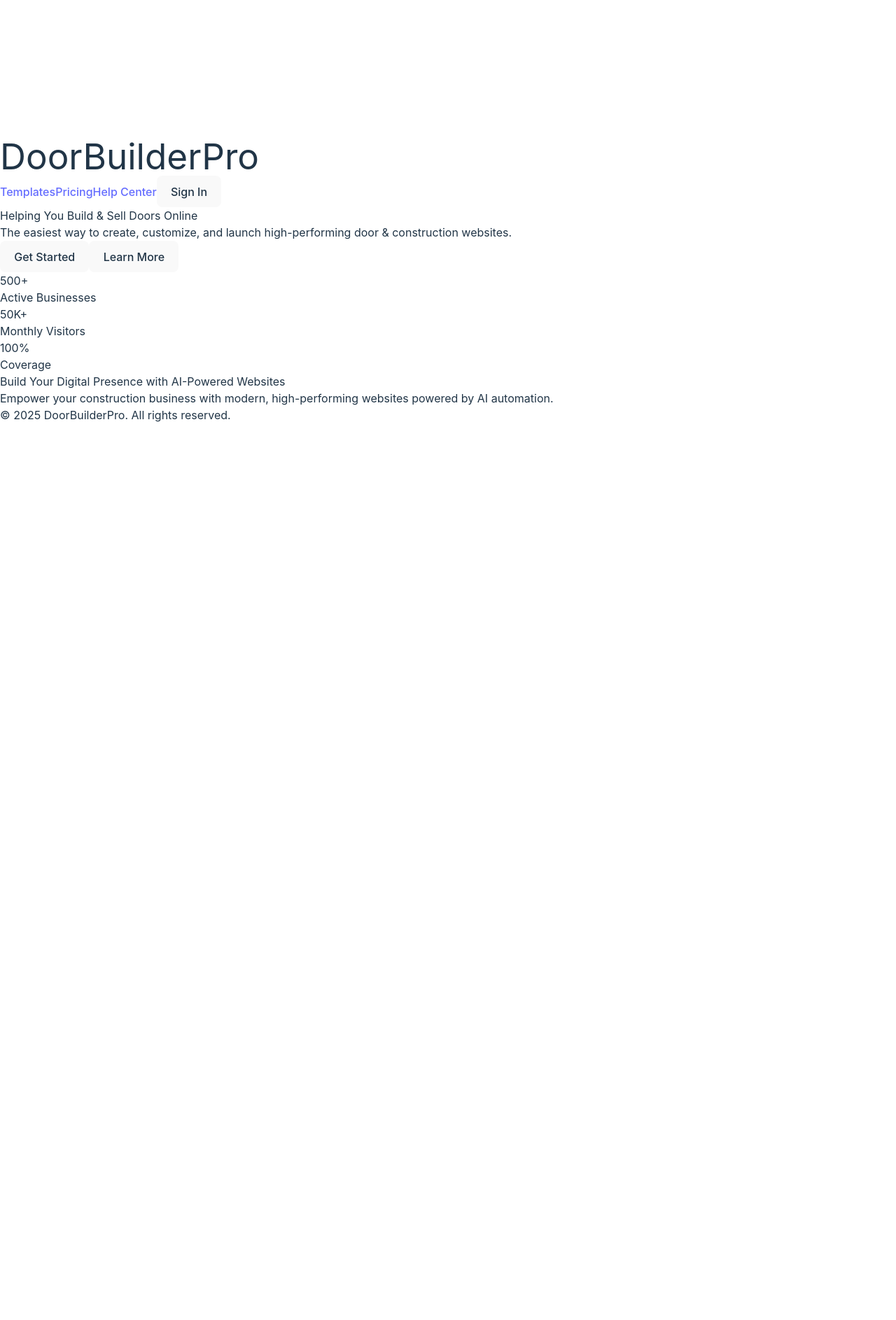
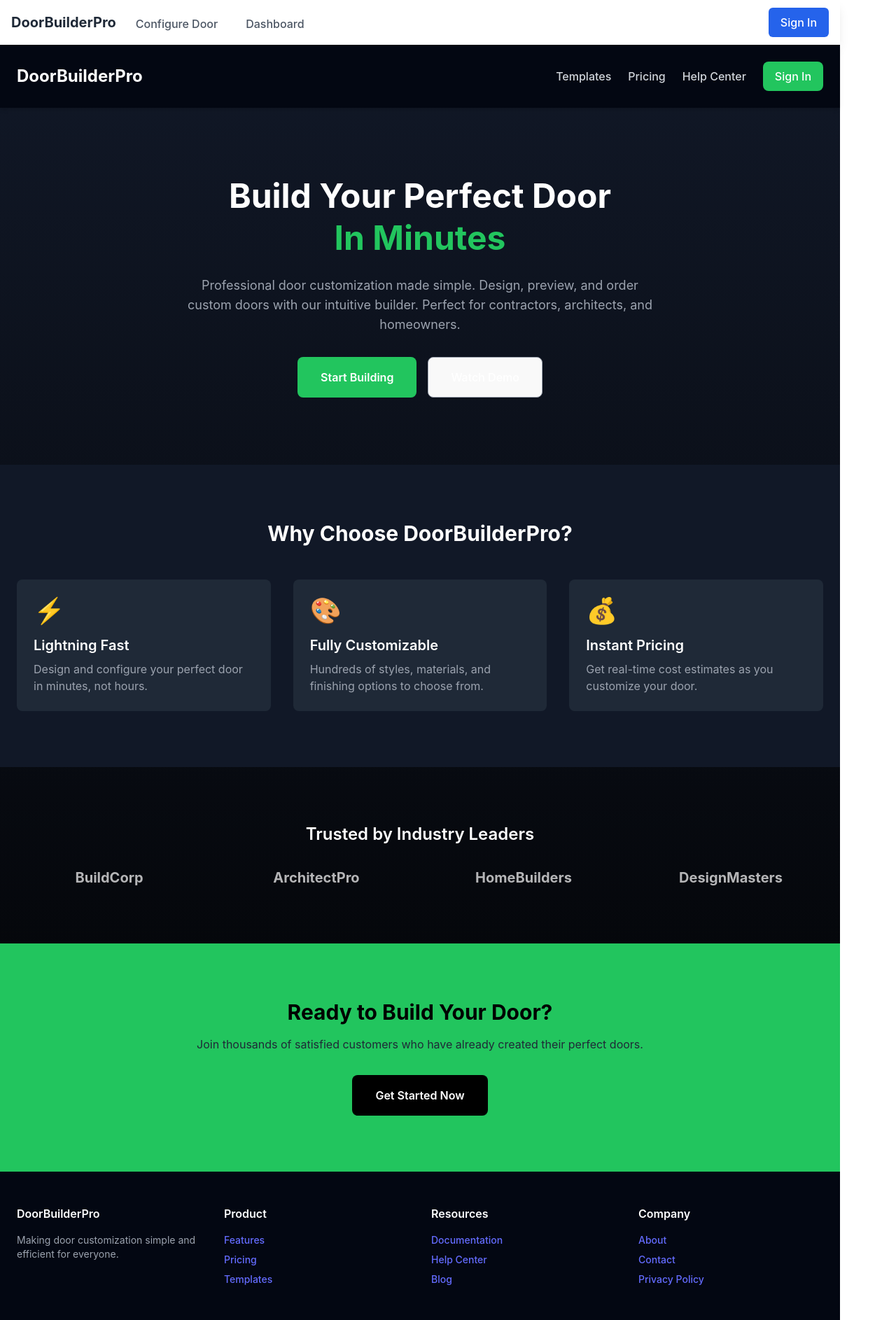
Before and after one commit to WeBoost/DoorBuilderPro, a React (Vite) app: page / in a window 1280 px wide. Shown: the whole page at 70% size. Before the commit the page ends 800 px from the top, so only its background shows below. Built offline with nearby package versions, Linux system fonts and the light colour scheme.

Commit message:
Enhance Home page design and add new routes for DoorConfigurator and Dashboard

```diff
--- a/package.json
+++ b/package.json
@@ -18,7 +18,6 @@
   },
   "devDependencies": {
     "@eslint/js": "^9.17.0",
-    "@tailwindcss/postcss": "^4.0.0",
     "@types/react": "^18.3.18",
     "@types/react-dom": "^18.3.5",
     "@vitejs/plugin-react": "^4.3.4",
@@ -28,7 +27,7 @@
     "eslint-plugin-react-refresh": "^0.4.16",
     "globals": "^15.14.0",
     "postcss": "^8.5.1",
-    "tailwindcss": "3.3.3",
+    "tailwindcss": "^3.3.3",
     "typescript": "~5.6.2",
     "typescript-eslint": "^8.18.2",
     "vite": "^6.0.5"
--- a/postcss.config.js
+++ b/postcss.config.js
@@ -1,6 +1,6 @@
 export default {
     plugins: {
-      '@tailwindcss/postcss': {},
+      tailwindcss: {},
       autoprefixer: {},
     },
   };
--- a/src/App.tsx
+++ b/src/App.tsx
@@ -1,13 +1,20 @@
 import React from 'react';
 import { BrowserRouter as Router, Route, Routes } from 'react-router-dom';
 import Home from './components/Home';
+import DoorConfigurator from './components/DoorConfigurator';
+import Layout from './components/Layout';
+import Dashboard from './components/Dashboard';
 
 const App: React.FC = () => {
   return (
     <Router>
-      <Routes>
-        <Route path="/" element={<Home />} />
-      </Routes>
+      <Layout>
+        <Routes>
+          <Route path="/" element={<Home />} />
+          <Route path="/configure" element={<DoorConfigurator />} />
+          <Route path="/dashboard" element={<Dashboard />} />
+        </Routes>
+      </Layout>
     </Router>
   );
 };
--- a/src/components/Home.tsx
+++ b/src/components/Home.tsx
@@ -16,43 +16,106 @@ const Home: React.FC = () => {
 
       {/* Hero Section */}
       <section className="text-center py-24 px-6">
-        <h2 className="text-4xl font-bold">Helping You Build & Sell Doors Online</h2>
-        <p className="text-gray-400 mt-4 max-w-xl mx-auto">
-          The easiest way to create, customize, and launch high-performing door & construction websites.
+        <h2 className="text-5xl font-bold leading-tight">
+          Build Your Perfect Door<br />
+          <span className="text-green-500">In Minutes</span>
+        </h2>
+        <p className="text-gray-400 mt-6 max-w-2xl mx-auto text-lg">
+          Professional door customization made simple. Design, preview, and order custom doors
+          with our intuitive builder. Perfect for contractors, architects, and homeowners.
         </p>
-        <div className="mt-6 flex justify-center gap-4">
-          <button className="bg-green-500 px-6 py-3 rounded-lg text-white">Get Started</button>
-          <button className="border border-gray-400 px-6 py-3 rounded-lg text-white">Learn More</button>
-        </div>
-      </section>
-
-      {/* Stats Section */}
-      <section className="flex justify-around bg-gray-800 py-12 text-center">
-        <div>
-          <h3 className="text-3xl font-bold">500+</h3>
-          <p className="text-gray-400">Active Businesses</p>
-        </div>
-        <div>
-          <h3 className="text-3xl font-bold">50K+</h3>
-          <p className="text-gray-400">Monthly Visitors</p>
-        </div>
-        <div>
-          <h3 className="text-3xl font-bold">100%</h3>
-          <p className="text-gray-400">Coverage</p>
+        <div className="mt-8 flex justify-center gap-4">
+          <button className="bg-green-500 px-8 py-4 rounded-lg text-white font-semibold hover:bg-green-600 transition-colors">
+            Start Building
+          </button>
+          <button className="border border-gray-400 px-8 py-4 rounded-lg text-white hover:bg-white hover:text-black transition-colors">
+            Watch Demo
+          </button>
         </div>
       </section>
 
       {/* Features Section */}
-      <section className="text-center py-24 px-6">
-        <h2 className="text-4xl font-bold">Build Your Digital Presence with <span className="text-green-400">AI-Powered Websites</span></h2>
-        <p className="text-gray-400 mt-4 max-w-xl mx-auto">
-          Empower your construction business with modern, high-performing websites powered by AI automation.
-        </p>
+      <section className="py-20 px-6 bg-gray-900">
+        <div className="max-w-6xl mx-auto">
+          <h3 className="text-3xl font-bold text-center mb-12">Why Choose DoorBuilderPro?</h3>
+          <div className="grid md:grid-cols-3 gap-8">
+            <div className="p-6 rounded-lg bg-gray-800">
+              <div className="text-green-500 text-4xl mb-4">⚡</div>
+              <h4 className="text-xl font-semibold mb-2">Lightning Fast</h4>
+              <p className="text-gray-400">Design and configure your perfect door in minutes, not hours.</p>
+            </div>
+            <div className="p-6 rounded-lg bg-gray-800">
+              <div className="text-green-500 text-4xl mb-4">🎨</div>
+              <h4 className="text-xl font-semibold mb-2">Fully Customizable</h4>
+              <p className="text-gray-400">Hundreds of styles, materials, and finishing options to choose from.</p>
+            </div>
+            <div className="p-6 rounded-lg bg-gray-800">
+              <div className="text-green-500 text-4xl mb-4">💰</div>
+              <h4 className="text-xl font-semibold mb-2">Instant Pricing</h4>
+              <p className="text-gray-400">Get real-time cost estimates as you customize your door.</p>
+            </div>
+          </div>
+        </div>
+      </section>
+
+      {/* Social Proof Section */}
+      <section className="py-20 px-6">
+        <div className="max-w-6xl mx-auto text-center">
+          <h3 className="text-2xl font-semibold mb-8">Trusted by Industry Leaders</h3>
+          <div className="grid grid-cols-2 md:grid-cols-4 gap-8 items-center opacity-70">
+            <div className="text-xl font-bold">BuildCorp</div>
+            <div className="text-xl font-bold">ArchitectPro</div>
+            <div className="text-xl font-bold">HomeBuilders</div>
+            <div className="text-xl font-bold">DesignMasters</div>
+          </div>
+        </div>
+      </section>
+
+      {/* CTA Section */}
+      <section className="py-20 px-6 bg-green-500">
+        <div className="max-w-4xl mx-auto text-center">
+          <h3 className="text-3xl font-bold text-black mb-4">Ready to Build Your Door?</h3>
+          <p className="text-gray-800 mb-8">
+            Join thousands of satisfied customers who have already created their perfect doors.
+          </p>
+          <button className="bg-black text-white px-8 py-4 rounded-lg font-semibold hover:bg-gray-900 transition-colors">
+            Get Started Now
+          </button>
+        </div>
       </section>
 
       {/* Footer */}
-      <footer className="bg-gray-950 text-center py-6 text-gray-400">
-        &copy; {new Date().getFullYear()} DoorBuilderPro. All rights reserved.
+      <footer className="bg-gray-950 text-gray-400 py-12 px-6">
+        <div className="max-w-6xl mx-auto grid md:grid-cols-4 gap-8">
+          <div>
+            <h4 className="text-white font-semibold mb-4">DoorBuilderPro</h4>
+            <p className="text-sm">Making door customization simple and efficient for everyone.</p>
+          </div>
+          <div>
+            <h4 className="text-white font-semibold mb-4">Product</h4>
+            <ul className="space-y-2 text-sm">
+              <li><a href="#" className="hover:text-white">Features</a></li>
+              <li><a href="#" className="hover:text-white">Pricing</a></li>
+              <li><a href="#" className="hover:text-white">Templates</a></li>
+            </ul>
+          </div>
+          <div>
+            <h4 className="text-white font-semibold mb-4">Resources</h4>
+            <ul className="space-y-2 text-sm">
+              <li><a href="#" className="hover:text-white">Documentation</a></li>
+              <li><a href="#" className="hover:text-white">Help Center</a></li>
+              <li><a href="#" className="hover:text-white">Blog</a></li>
+            </ul>
+          </div>
+          <div>
+            <h4 className="text-white font-semibold mb-4">Company</h4>
+            <ul className="space-y-2 text-sm">
+              <li><a href="#" className="hover:text-white">About</a></li>
+              <li><a href="#" className="hover:text-white">Contact</a></li>
+              <li><a href="#" className="hover:text-white">Privacy Policy</a></li>
+            </ul>
+          </div>
+        </div>
       </footer>
     </div>
   );
--- /dev/null
+++ b/src/components/Layout.tsx
@@ -0,0 +1,40 @@
+import React from 'react';
+import { Link } from 'react-router-dom';
+
+interface LayoutProps {
+  children: React.ReactNode;
+}
+
+const Layout: React.FC<LayoutProps> = ({ children }) => {
+  return (
+    <div className="min-h-screen bg-gray-50">
+      <nav className="bg-white shadow-lg">
+        <div className="max-w-7xl mx-auto px-4">
+          <div className="flex justify-between h-16">
+            <div className="flex">
+              <Link to="/" className="flex items-center">
+                <span className="text-xl font-bold text-gray-800">DoorBuilderPro</span>
+              </Link>
+              <div className="hidden md:ml-6 md:flex md:space-x-8">
+                <Link to="/configure" className="inline-flex items-center px-1 pt-1 text-gray-600 hover:text-gray-800">
+                  Configure Door
+                </Link>
+                <Link to="/dashboard" className="inline-flex items-center px-1 pt-1 text-gray-600 hover:text-gray-800">
+                  Dashboard
+                </Link>
+              </div>
+            </div>
+            <div className="flex items-center">
+              <button className="bg-blue-600 text-white px-4 py-2 rounded-md hover:bg-blue-700">
+                Sign In
+              </button>
+            </div>
+          </div>
+        </div>
+      </nav>
+      <main>{children}</main>
+    </div>
+  );
+};
+
+export default Layout;
--- a/tailwind.config.js
+++ /dev/null
@@ -1,8 +0,0 @@
-/** @type {import('tailwindcss').Config} */
-export default {
-  content: [],
-  theme: {
-    extend: {},
-  },
-  plugins: [],
-}
```
Also changed, not shown: 2 other files (tests, documents, lock files or other folders).
